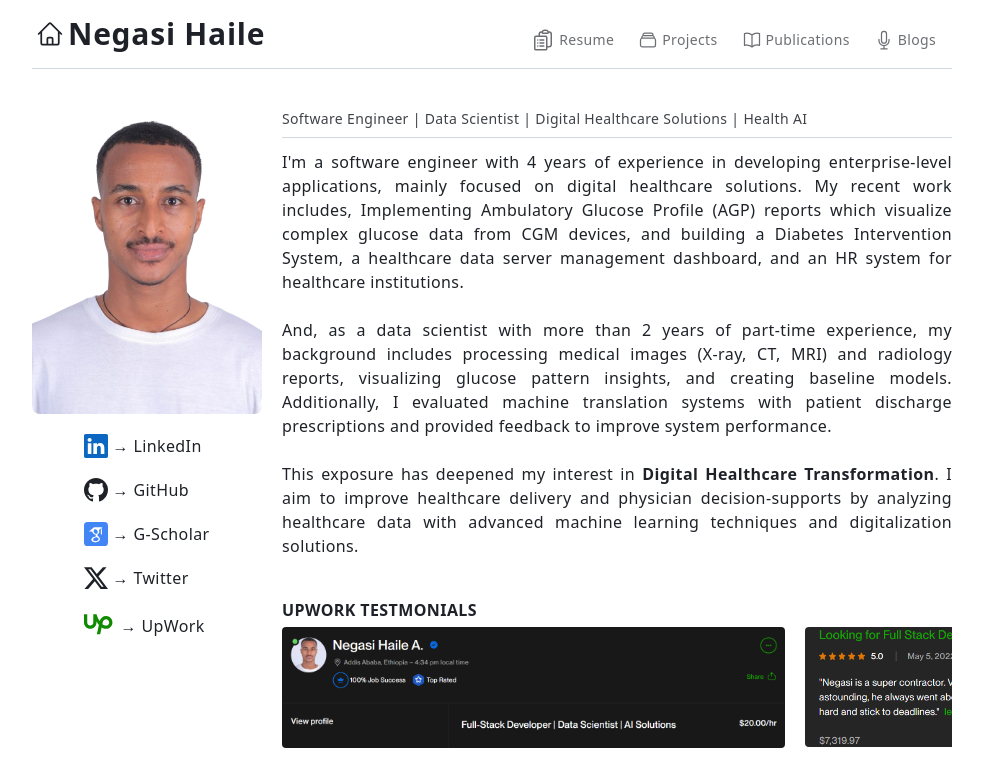
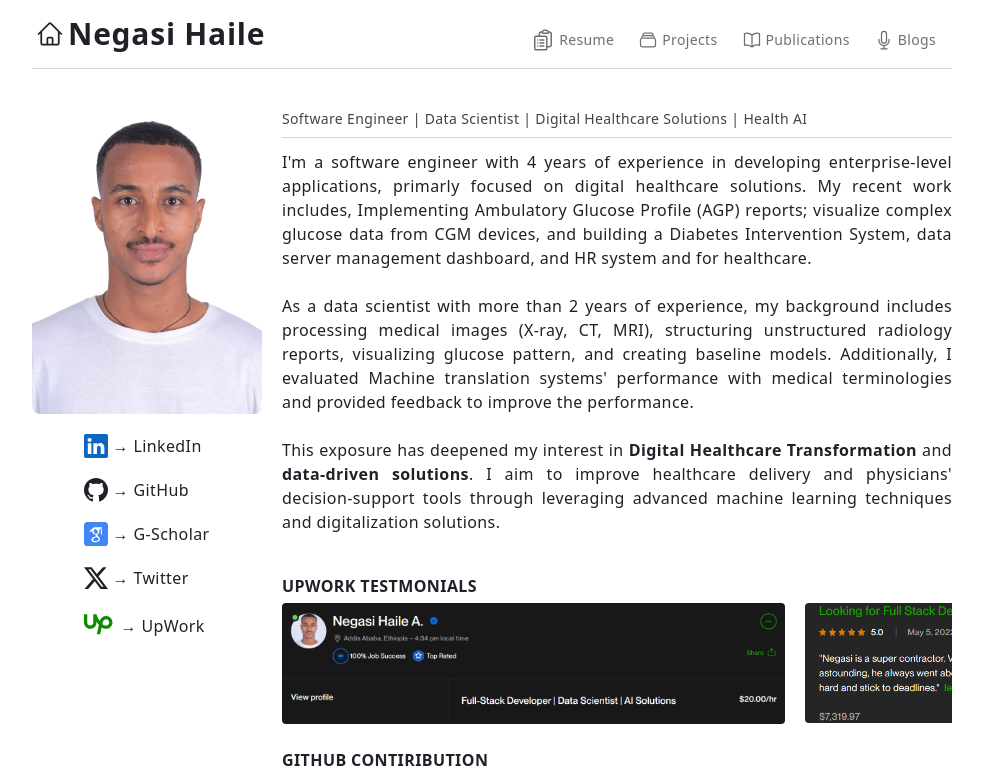
Before and after one commit to NegasiHaile/negasihaile.github.io, a Next.js app: page / in a window 1280 px wide. Shown: the top 770 px of the page, without its empty margins (148-1131 px from the left). Built offline with nearby package versions, Linux system fonts and the light colour scheme; grey boxes are pictures that could not be loaded.

Commit message:
Updated: Profile description

```diff
--- a/src/app/page.tsx
+++ b/src/app/page.tsx
@@ -82,27 +82,26 @@ const Home = () => {
         <div className="space-y-5">
           <p className="md:text-justify">
             I&apos;m a software engineer with 4 years of experience in
-            developing enterprise-level applications, mainly focused on digital
-            healthcare solutions. My recent work includes, Implementing
-            Ambulatory Glucose Profile (AGP) reports which visualize complex
-            glucose data from CGM devices, and building a Diabetes Intervention
-            System, a healthcare data server management dashboard, and an HR
-            system for healthcare institutions.
+            developing enterprise-level applications, primarly focused on
+            digital healthcare solutions. My recent work includes, Implementing
+            Ambulatory Glucose Profile (AGP) reports; visualize complex glucose
+            data from CGM devices, and building a Diabetes Intervention System,
+            data server management dashboard, and HR system and for healthcare.
             <br />
             <br />
-            And, as a data scientist with more than 2 years of part-time
-            experience, my background includes processing medical images (X-ray,
-            CT, MRI) and radiology reports, visualizing glucose pattern
-            insights, and creating baseline models. Additionally, I evaluated
-            machine translation systems with patient discharge prescriptions and
-            provided feedback to improve system performance.
+            As a data scientist with more than 2 years of experience, my
+            background includes processing medical images (X-ray, CT, MRI),
+            structuring unstructured radiology reports, visualizing glucose
+            pattern, and creating baseline models. Additionally, I evaluated
+            Machine translation systems' performance with medical terminologies
+            and provided feedback to improve the performance.
             <br />
             <br />
             This exposure has deepened my interest in
-            <b> Digital Healthcare Transformation</b>. I aim to improve
-            healthcare delivery and physician decision-supports by analyzing
-            healthcare data with advanced machine learning techniques and
-            digitalization solutions.
+            <b> Digital Healthcare Transformation</b> and
+            <b> data-driven solutions</b>. I aim to improve healthcare delivery
+            and physicians' decision-support tools through leveraging advanced
+            machine learning techniques and digitalization solutions.
           </p>
         </div>
       </div>
```
